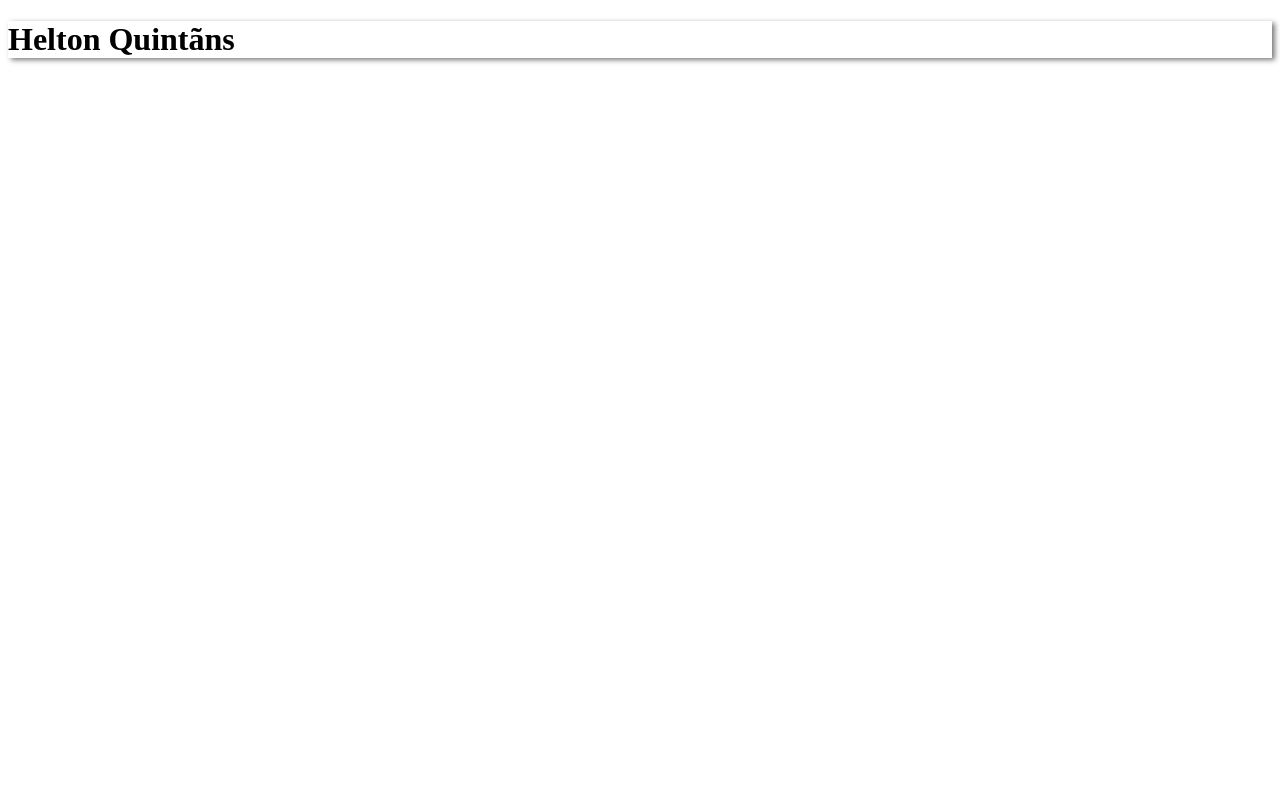
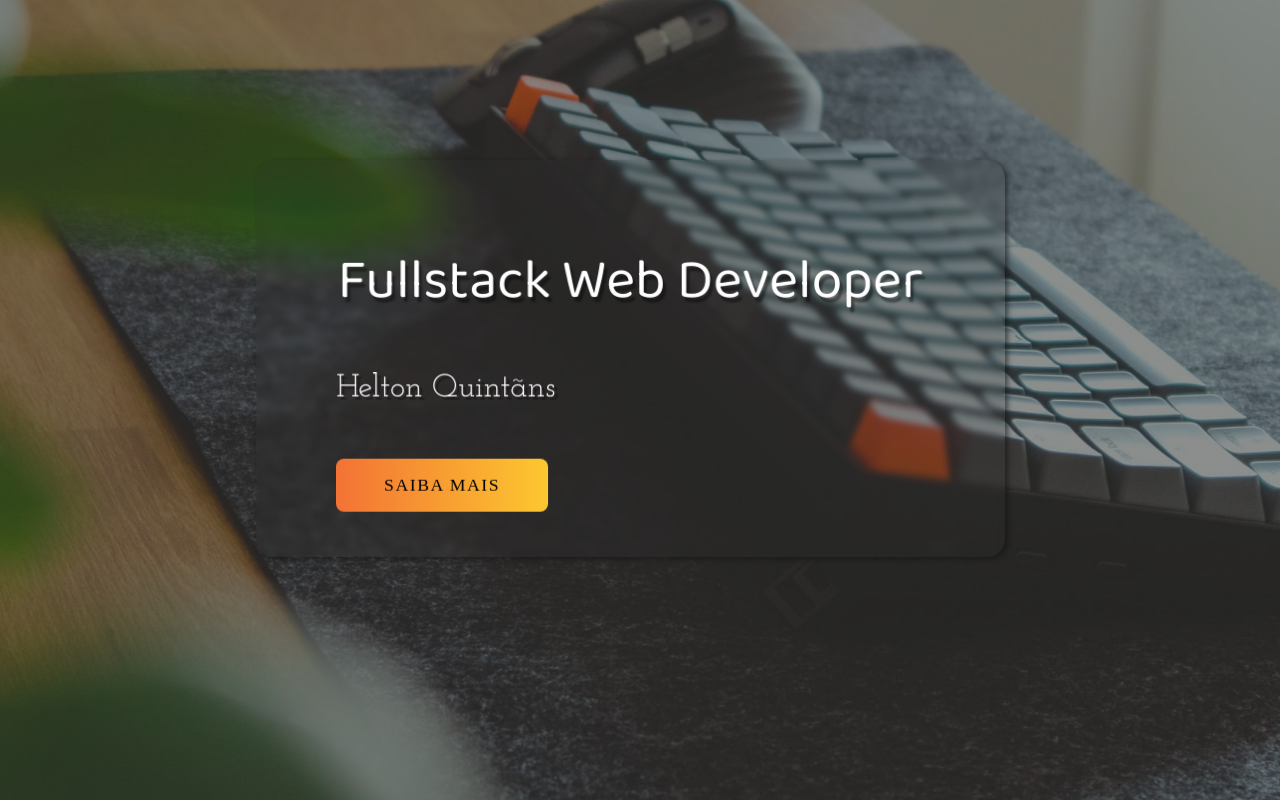
Before and after one commit to helton-quintans/glass-efect, a plain HTML site: page index.html in a window 1280 px wide. Drawn offline with Linux system fonts and the light colour scheme.

Commit message:
completed

```diff
--- a/index.html
+++ b/index.html
@@ -1,15 +1,33 @@
 <!DOCTYPE html>
 <html lang="en">
+
 <head>
     <meta charset="UTF-8">
     <meta http-equiv="X-UA-Compatible" content="IE=edge">
     <meta name="viewport" content="width=device-width, initial-scale=1.0">
     <link rel="stylesheet" href="style.css">
+    <link rel="shortcut icon" href="/favicon.ico">
+    <link rel="apple-touch-icon" sizes="180x180" href="images/apple-touch-icon.png">
+    <link rel="icon" type="image/png" sizes="32x32" href="images/favicon-32x32.png">
+    <link rel="icon" type="image/png" sizes="16x16" href="images/favicon-16x16.png">
+    <link rel="manifest" href="/site.webmanifest">
     <title>HQ</title>
 </head>
+
 <body>
-    <div class="container">
-        <h1>Helton Quintãns</h1>
-    </div>
+    <header id="home">
+        <div class="img-wrapper">
+            <img src="./images/table.jpg" alt="">
+            <div class="banner">
+                <h1>Fullstack Web Developer</h1>
+                <p>Helton Quintãns</p>
+                <button>Saiba mais</button>
+            </div>
+        </div>
+    </header>
+
+
+
 </body>
+
 </html>
--- a/style.css
+++ b/style.css
@@ -1,5 +1,129 @@
-.container{
+@import url('https://fonts.googleapis.com/css2?family=Baloo+Da+2:wght@400;500;600;700&family=Josefin+Slab:ital,wght@0,300;0,400;0,500;0,600;0,700;1,300;1,400;1,500;1,600;1,700&family=Mulish:ital,wght@0,300;0,400;0,500;1,200;1,300;1,400;1,500&display=swap');
+
+@import url('https://cdnjs.cloudflare.com/ajax/libs/font-awesome/5.15.3/css/all.min.css');
+
+:root{
+    --font-primary: "Baloo Da 2", serif;
+    --font-secundary: "Josefin Slab", serif;
+    --font-action: "Muli", serif;
+    --color-primary: #F37335
+}
+
+html{
+    scroll-behavior: smooth;
+}
+
+body{
+    font-size: 16px;
+}
+
+*{
+    margin: 0;
+    padding: 0;
+    list-style: none;
+    text-decoration: none;
+}
+
+header{
+    width: 100%;
+    height: 100vh;
+    overflow: hidden;
+    position: relative;
+}
+.img-wrapper{
+    width: 100%;
+    height: 100%;
+    overflow: hidden;
+    background-color: rgba(0,0,0,0.8);
+}
+
+.img-wrapper img {
+    width: 100%;
+    height: 100%;
+    object-fit: cover;
+    opacity: 0.5;
+    animation: zoom 22s;
+}
+
+@keyframes zoom{
+    0%{
+        transform:scale(1.3)
+    }
+    100%{
+        transform: scale(1);
+    }
+}
+
+.banner{
+    position: absolute;
+    top: 20%;
+    left: 20%;
+    border-radius: 18px;
     background-color: rgba(51, 51, 51, 0.15);
     box-shadow: 3px 2px 5px rgba(17, 17, 17, 0.55);
-    -webkit-background-clip: text;
-    -webkit-text-fi
+    backdrop-filter: blur(3px);
+}
+
+.banner h1{
+    color: #fff;
+    font-size: 3.5rem;
+    font-family: var(--font-primary);
+    font-weight: 200;
+    text-shadow: .2rem .3rem 2px rgba(0, 0, 0, .4);
+    line-height: 3.5rem;
+    margin-bottom: 8rem;
+    margin-left: 5rem;
+    margin-right: 5rem;
+    opacity: 0;
+    animation: moveBanner 2s 0.5 forwards;
+}
+
+.banner p{
+    font-family: var(--font-secundary);
+    color: #fff;
+    font-size: 2rem;
+    text-shadow: .2rem .2rem rgba(0, 0, 0, .4);
+    margin-bottom: 5rem;
+    margin-left: 5rem;
+    animation: moveBanner 2.3s 0.7 forwards;
+    opacity: 0;
+}
+
+.banner button{
+    font-family: var(--font-action);
+    font-size: 1.1rem;
+    text-transform: uppercase;
+    letter-spacing: .1rem;
+    color: #000;
+    background: #FDC830;
+    background: -webkit-linear-gradient(to right, #F37335, #FDC830);
+    background: linear-gradient(to right, #F37335, #FDC830);
+    padding: 1rem 3rem;
+    border: none;
+    border-radius: 8px;
+    cursor: pointer;
+    animation: moveBanner 2.5s 0.9 forwards;
+    opacity: 0;
+    transition: all 1s;
+    margin-bottom: 3rem;
+    margin-left: 5rem;
+
+}
+
+@keyframes moveBanner {
+    0%{
+        transform: translateY(30rem) rotateY(-30deg);
+    }
+    100%{
+        transform: translateY(0rem) rotateY(0deg);
+        opacity: 2;
+    }
+}
+
+.banner button:hover{
+    color: #fff;
+}
+
+.container{
+
+}
```
Also changed, not shown: images/table.jpg (added).
